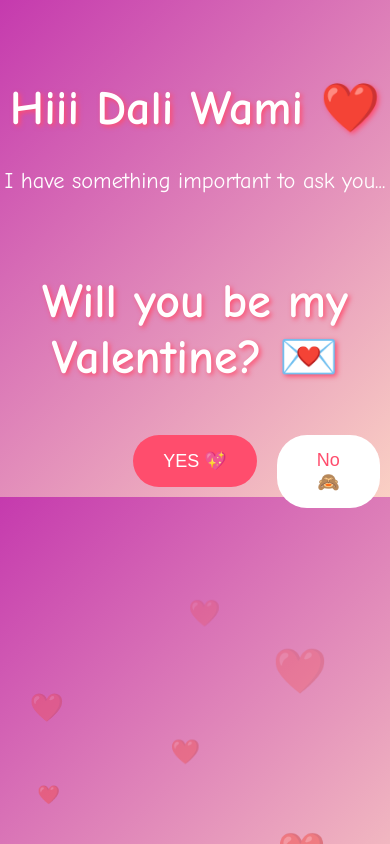
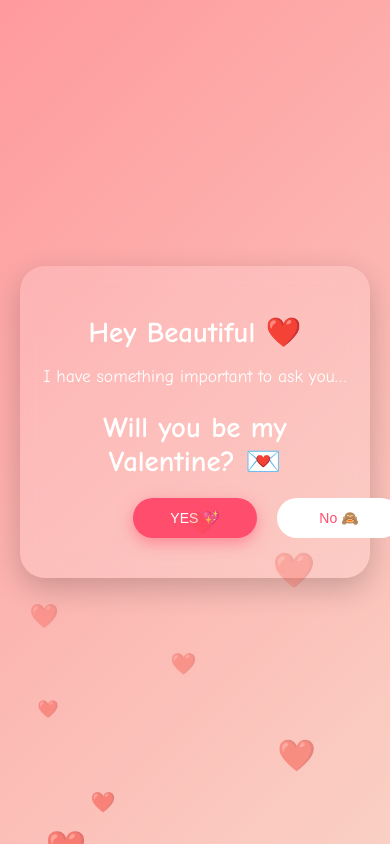
Before and after one commit to Kwenza05/valentine, a plain HTML site: page index.html in a window 390 px wide. Drawn offline with Linux system fonts and the light colour scheme.

Commit message:
cellphone scale

```diff
--- a/index.html
+++ b/index.html
@@ -1,64 +1,75 @@
 <!DOCTYPE html>
 <html lang="en">
 <head>
-<meta charset="UTF-8">
-<meta name="viewport" content="width=device-width, initial-scale=1.0">
+<meta charset="UTF-8" />
+<meta name="viewport" content="width=device-width, initial-scale=1.0" />
 <title>For My Valentine ❤️</title>
 
 <style>
+    * {
+        box-sizing: border-box;
+    }
+
     body {
         margin: 0;
-        padding: 0;
-        font-family: 'Comic Sans MS', cursive, sans-serif;
-        background: linear-gradient(135deg, #c53aae, #fad0c4);
+        font-family: 'Poppins', 'Comic Sans MS', cursive, sans-serif;
+        background: linear-gradient(135deg, #ff9a9e, #fad0c4);
+        display: flex;
+        justify-content: center;
+        align-items: center;
+        min-height: 100vh;
         text-align: center;
+        padding: 20px;
         overflow: hidden;
     }
 
+    .card {
+        background: rgba(255, 255, 255, 0.15);
+        backdrop-filter: blur(10px);
+        border-radius: 25px;
+        padding: 30px 20px;
+        width: 100%;
+        max-width: 420px;
+        box-shadow: 0 10px 30px rgba(0,0,0,0.2);
+    }
+
     h1 {
-        margin-top: 80px;
-        font-size: 3em;
         color: white;
-        text-shadow: 2px 2px 5px #ff4d6d;
+        margin-bottom: 10px;
+        font-size: clamp(1.8rem, 5vw, 2.5rem);
     }
 
     p {
-        font-size: 1.4em;
         color: white;
-    }
-
-    .heart {
-        position: fixed;
-        color: red;
-        animation: floatUp 6s linear infinite;
-    }
-
-    @keyframes floatUp {
-        0% { transform: translateY(100vh); opacity: 1; }
-        100% { transform: translateY(-10vh); opacity: 0; }
+        font-size: 1.1rem;
+        margin-bottom: 25px;
     }
 
     .buttons {
-        margin-top: 40px;
+        position: relative;
+        margin-top: 10px;
     }
 
     button {
-        padding: 15px 30px;
-        font-size: 18px;
+        padding: 14px 25px;
+        font-size: 16px;
         border: none;
         border-radius: 30px;
         margin: 10px;
         cursor: pointer;
-        transition: 0.3s;
+        transition: 0.3s ease;
+        width: 130px;
+        max-width: 40%;
     }
 
     #yesBtn {
         background-color: #ff4d6d;
         color: white;
+        box-shadow: 0 5px 15px rgba(255, 77, 109, 0.5);
     }
 
     #yesBtn:hover {
-        transform: scale(1.1);
+        transform: scale(1.08);
         background-color: #ff1e4d;
     }
 
@@ -69,27 +80,54 @@
     }
 
     .message {
-        font-size: 2em;
-        margin-top: 30px;
+        font-size: 1.6rem;
+        margin-top: 20px;
         color: white;
         display: none;
+        animation: pop 0.6s ease forwards;
+    }
+
+    @keyframes pop {
+        0% { transform: scale(0.5); opacity: 0; }
+        100% { transform: scale(1); opacity: 1; }
+    }
+
+    .heart {
+        position: fixed;
+        color: red;
+        animation: floatUp 6s linear infinite;
+        pointer-events: none;
+    }
+
+    @keyframes floatUp {
+        0% { transform: translateY(100vh); opacity: 1; }
+        100% { transform: translateY(-10vh); opacity: 0; }
+    }
+
+    @media (max-width: 400px) {
+        button {
+            font-size: 14px;
+            padding: 12px 18px;
+        }
     }
 </style>
 </head>
 
 <body>
 
-<h1>Hiii Dali Wami ❤️</h1>
-<p>I have something important to ask you...</p>
+<div class="card">
+    <h1>Hey Beautiful ❤️</h1>
+    <p>I have something important to ask you…</p>
     <h1>Will you be my Valentine? 💌</h1>
 
     <div class="buttons">
         <button id="yesBtn" onclick="sayYes()">YES 💖</button>
-    <button id="noBtn" onmouseover="moveNo()">No 🙈</button>
+        <button id="noBtn" onmouseover="moveNo()" ontouchstart="moveNo()">No 🙈</button>
     </div>
 
     <div class="message" id="loveMessage">
         YAYYY!!! 🥰 I’m the luckiest person alive 💞
+    </div>
 </div>
 
 <script>
@@ -99,8 +137,8 @@
 
     function moveNo() {
         let btn = document.getElementById("noBtn");
-        let x = Math.random() * (window.innerWidth - 100);
-        let y = Math.random() * (window.innerHeight - 50);
+        let x = Math.random() * (window.innerWidth - 120);
+        let y = Math.random() * (window.innerHeight - 80);
         btn.style.left = x + "px";
         btn.style.top = y + "px";
     }
@@ -110,12 +148,9 @@
         heart.innerHTML = "❤️";
         heart.classList.add("heart");
         heart.style.left = Math.random() * 100 + "vw";
-        heart.style.fontSize = Math.random() * 30 + 15 + "px";
+        heart.style.fontSize = Math.random() * 20 + 15 + "px";
         document.body.appendChild(heart);
-
-        setTimeout(() => {
-            heart.remove();
-        }, 6000);
+        setTimeout(() => heart.remove(), 6000);
     }
 
     setInterval(createHeart, 300);
```
Lines whose indentation alone changed are shown as unchanged.
